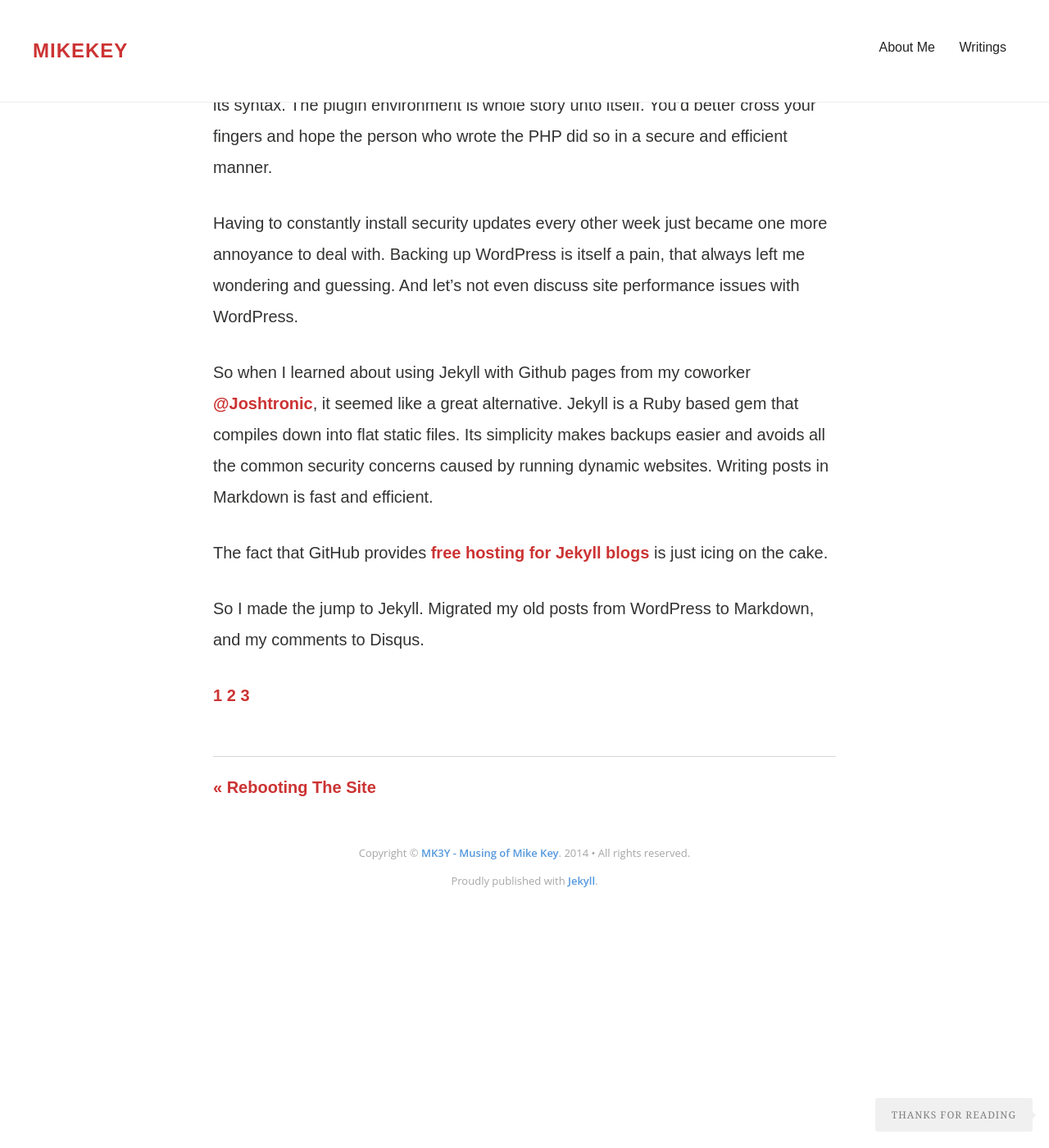
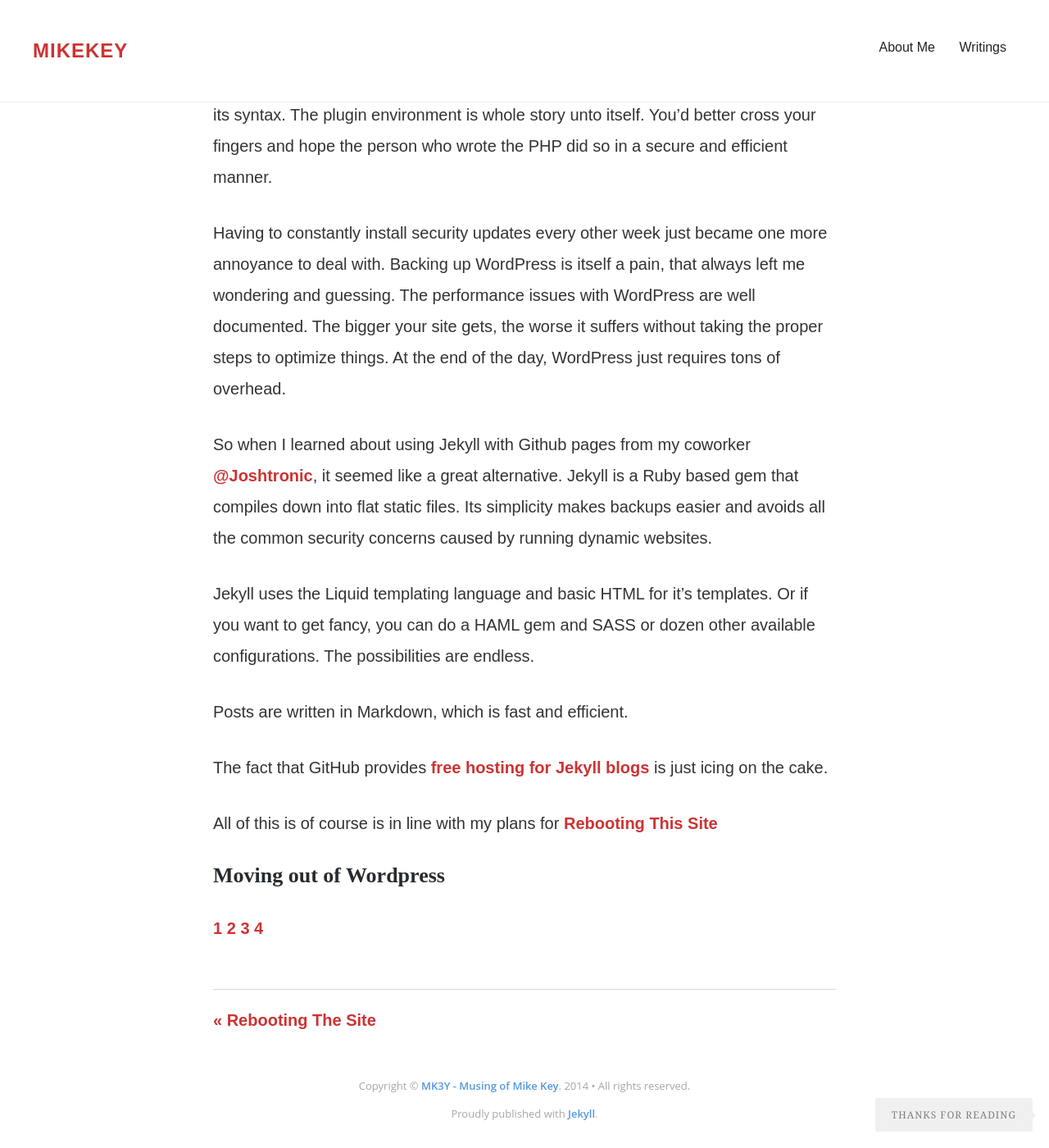
Before and after one commit to devbymike/mk3y.com, a Jekyll site: the page built from _posts/2014-12-21-jekyll-github-pages.md, in a window 1280 px wide and 1400 px high, scrolled down 432 px. Shown: the whole window at 82% size. Built offline with Jekyll 4.4.1, drawn with Linux system fonts in a browser that asks for light colours; nearby versions of some CDN libraries; some of the changed text lies outside the part shown.

Commit message:
draft revisions

```diff
--- a/_posts/2014-12-21-jekyll-github-pages.md
+++ b/_posts/2014-12-21-jekyll-github-pages.md
@@ -14,17 +14,26 @@
 
 Just recently I migrated this website from Wordpress to [Github pages](1) using [Jekyll](2). To date I am very pleased with the transition.
 
+So why ditch WordPress?
+
 Over time, I grew to really dislike how bloated Wordpress had become. The WYSIWYG editor seems to vomit random HTML onto your page with no control over its syntax. The plugin environment is whole story unto itself. You'd better cross your fingers and hope the person who wrote the PHP did so in a secure and efficient manner.
 
-Having to constantly install security updates every other week just became one more annoyance to deal with. Backing up WordPress is itself a pain, that always left me wondering and guessing. And let's not even discuss site performance issues with WordPress.
+Having to constantly install security updates every other week just became one more annoyance to deal with. Backing up WordPress is itself a pain, that always left me wondering and guessing. The performance issues with WordPress are well documented. The bigger your site gets, the worse it suffers without taking the proper steps to optimize things. At the end of the day, WordPress just requires tons of overhead.
 
-So when I learned about using Jekyll with Github pages from my coworker [@Joshtronic](3), it seemed like a great alternative. Jekyll is a Ruby based gem that compiles down into flat static files. Its simplicity makes backups easier and avoids all the common security concerns caused by running dynamic websites. Writing posts in Markdown is fast and efficient.
+So when I learned about using Jekyll with Github pages from my coworker [@Joshtronic](3), it seemed like a great alternative. Jekyll is a Ruby based gem that compiles down into flat static files. Its simplicity makes backups easier and avoids all the common security concerns caused by running dynamic websites.
+
+Jekyll uses the Liquid templating language and basic HTML for it's templates. Or if you want to get fancy, you can do a HAML gem and SASS or dozen other available configurations. The possibilities are endless.
+
+Posts are written in Markdown, which is fast and efficient.
 
 The fact that GitHub provides [free hosting for Jekyll blogs](http://pages.github.com/) is just icing on the cake.
 
-So I made the jump to Jekyll. Migrated my old posts from WordPress to Markdown, and my comments to Disqus.
+All of this is of course is in line with my plans for [Rebooting This Site](4)
+
+##Moving out of Wordpress
 
 
 [1](https://github.com/devbymike/mk3y.com)
 [2](http://jekyllrb.com)
 [3](http://joshtronic.com)
+[4](https://mk3y.com/rebooting-the-site/)
```
Also changed, not shown: other parts of _posts/2014-12-21-jekyll-github-pages.md (+1 -1 lines).
